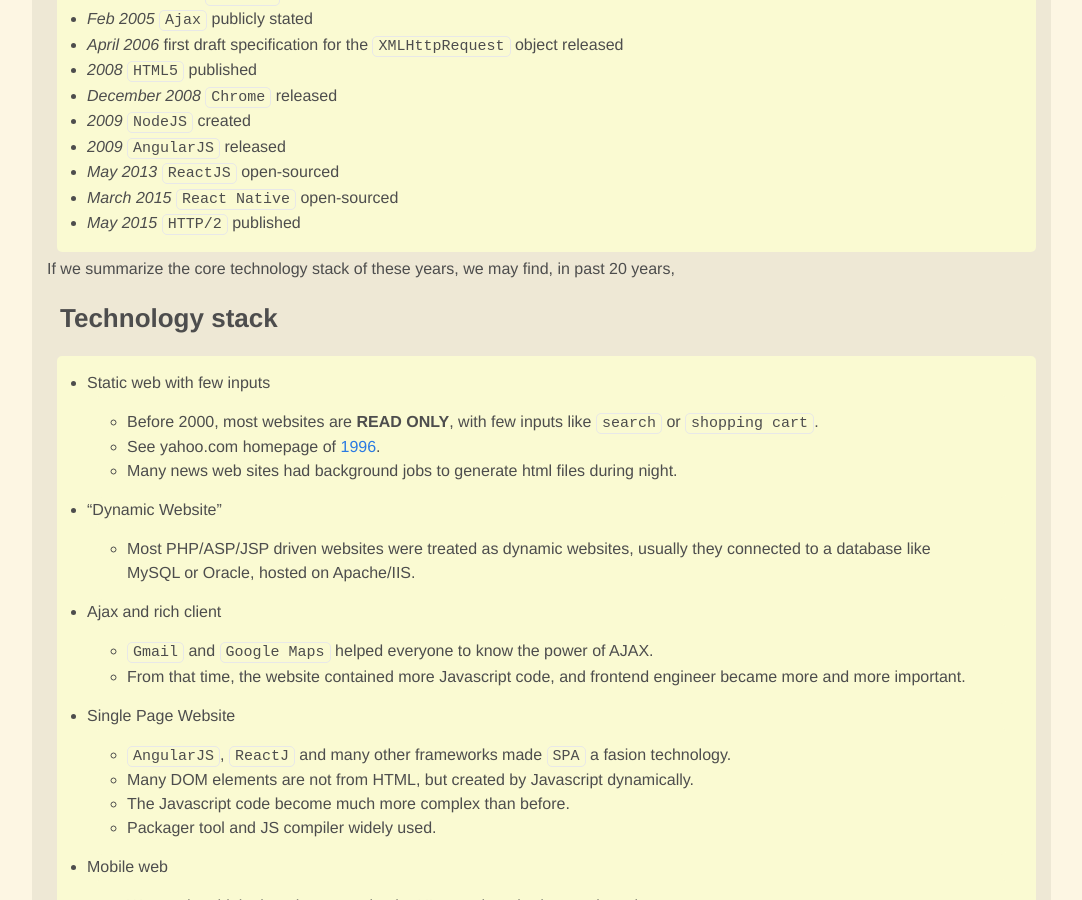
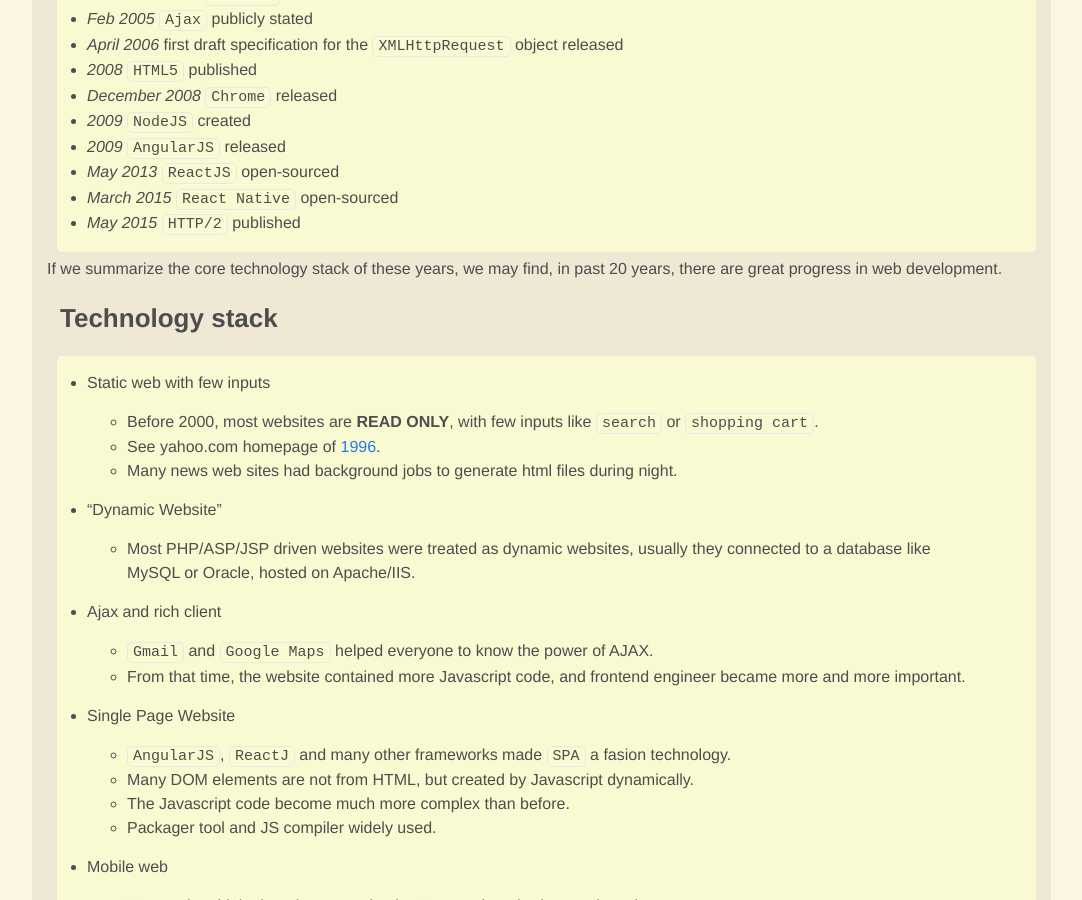
Before and after one commit to feiyuw/feiyuw.github.io, a Jekyll site: the page built from _posts/2016-07-04-a-glance-of-web-ta.md, in a window 1280 px wide and 900 px high, scrolled down 777 px. Shown: the whole window, without its empty margins (91-1173 px from the left). Built offline with Jekyll 4.4.1, drawn with Linux system fonts in a browser that asks for light colours; nearby versions of some CDN libraries; comment, search, counter and statistics services are not loaded.

Commit message:
update one blog

```diff
--- a/_posts/2016-07-04-a-glance-of-web-ta.md
+++ b/_posts/2016-07-04-a-glance-of-web-ta.md
@@ -36,7 +36,7 @@
 * *March 2015* `React Native` open-sourced
 * *May 2015* `HTTP/2` published
 
-If we summarize the core technology stack of these years, we may find, in past 20 years,
+If we summarize the core technology stack of these years, we may find, in past 20 years, there are great progress in web development.
 
 ### Technology stack
 
```
